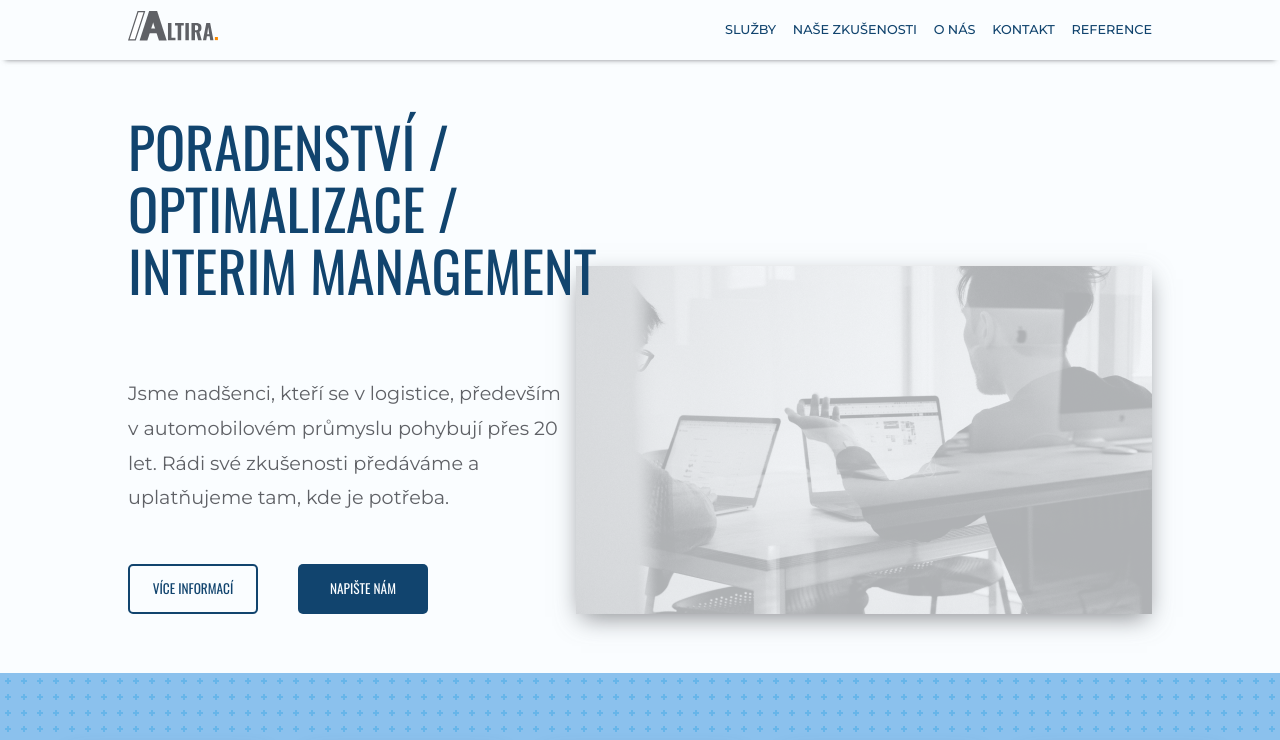
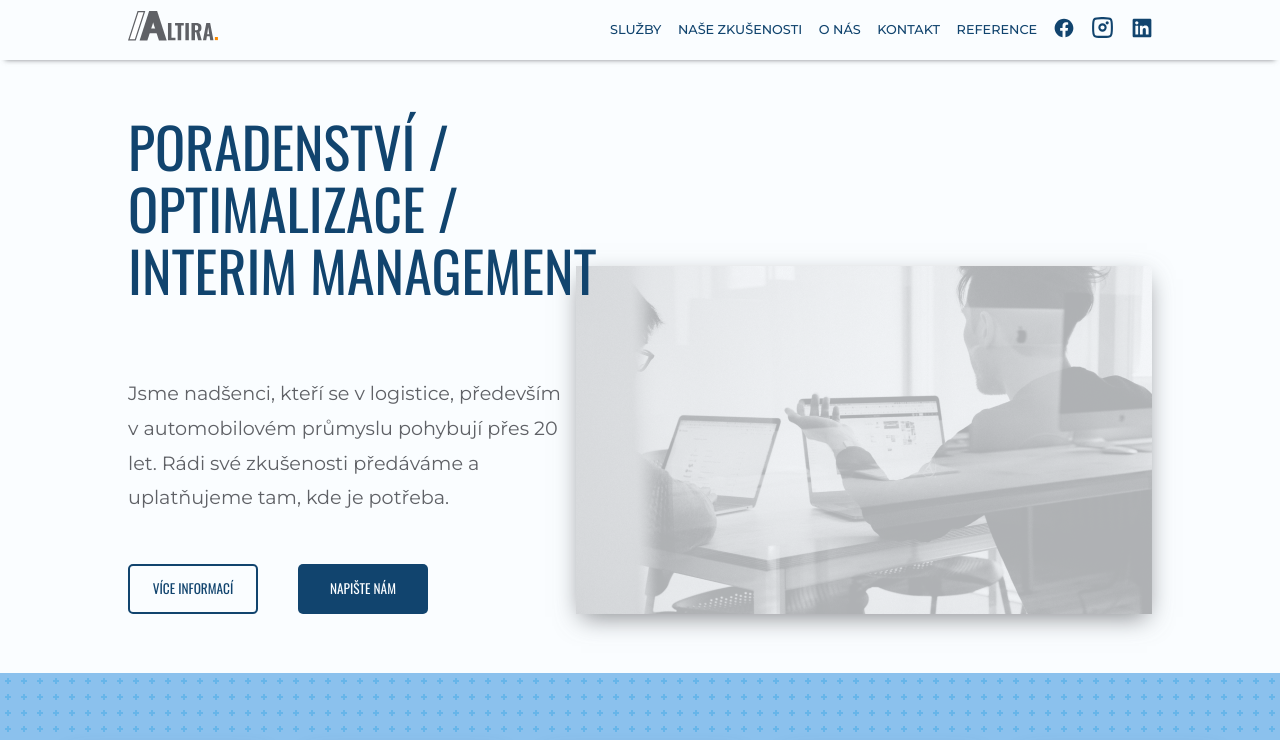
Before and after one commit to queuing4oranges/altira-website, a React (Vite) app: page / in a window 1280 px wide. Shown: the top 740 px of the page. Built offline with nearby package versions, Linux system fonts and the light colour scheme; no server answers.

Commit message:
added social media links

```diff
--- a/src/components/Kontakt.jsx
+++ b/src/components/Kontakt.jsx
@@ -4,6 +4,9 @@ import Envelope from '../icons/Envelope'
 import Phone from '../icons/Phone'
 import swal from 'sweetalert';
 import GoogleMap from '../icons/GoogleMap';
+import Facebook from '../icons/Facebook';
+import Instagram from '../icons/Instagram';
+import Linkedin from '../icons/Linkedin';
 
 export default function Kontakt() {
     const form = useRef();
@@ -55,6 +58,13 @@ export default function Kontakt() {
                             <Phone width={24} height={24} color="#FAFCFF" />
                             <a href="tel:00420 605 700 815">+420 605 700 815</a>
                         </div>
+                        <br />
+
+                        <div className="kontakt__address_details-social">
+                            <a href="https://www.facebook.com/Altira_logistics-121211334246543/" target="_blank"><Facebook color="#FAFCFF" height={24} width={24} /></a>
+                            <a href="https://www.instagram.com/altira_logistics/" target="_blank" rel="noreferrer"><Instagram color="#FAFCFF" height={25} width={25} stroke="#FAFCFF" strokeWidth={2}/></a>
+                            <a href="https://www.linkedin.com/company/altira-s-r-o/" target="_blank" rel="noreferrer"><Linkedin color="#FAFCFF" height={24} width={24} /></a>
+                        </div>
                     </div>
                 </div>
                 <div className="kontakt__address_map">
--- a/src/components/Navbar.jsx
+++ b/src/components/Navbar.jsx
@@ -1,7 +1,10 @@
 import React from "react";
 import { Link } from 'react-scroll';
 import AltiraLogo from "../icons/AltiraLogo";
+import Facebook from "../icons/Facebook";
 import Hamburger from "../icons/Hamburger";
+import Instagram from "../icons/Instagram";
+import Linkedin from "../icons/Linkedin";
 
 export default function Navbar() {
 
@@ -18,13 +21,24 @@ export default function Navbar() {
           <Link activeClass="none" smooth spy to="home-cont" ><AltiraLogo width={92} height={36} /></Link>
         </div>
 
+
+
         <div className="navbar__links">
           <Link onClick={toggleHamburger} activeClass="active" smooth spy to="sluzby-cont" >služby</Link>
           <Link onClick={toggleHamburger} activeClass="active" smooth spy to="zkus-cont" >naše zkušenosti</Link>
           <Link onClick={toggleHamburger} activeClass="active" smooth spy to="onas" >o nás</Link>
           <Link onClick={toggleHamburger} activeClass="active" smooth spy to="kontakt-cont" >kontakt</Link>
           <Link onClick={toggleHamburger} activeClass="active" smooth spy to="refer-cont" >reference</Link>
+
+          <div className="navbar__media">
+            <a href="https://www.facebook.com/Altira_logistics-121211334246543/"
+            target="_blank"><Facebook color="#11446e" height={20} width={20} /></a>
+            <a href="https://www.instagram.com/altira_logistics/" target="_blank" rel="noreferrer"><Instagram color="#11446e" height={25} width={25} stroke="#11446e" strokeWidth={2}/></a>
+            <a href="https://www.linkedin.com/company/altira-s-r-o/" target="_blank" rel="noreferrer"><Linkedin color="#11446e" height={20} width={20} /></a>
+          </div>
         </div>
+
+
       </div>
 
       <div className="mobile-navbar">
--- /dev/null
+++ b/src/icons/Facebook.jsx
@@ -0,0 +1,11 @@
+import React from 'react'
+
+export default function Facebook({ width, height, color }) {
+  return (
+
+<svg fill={color} width={width} height={height} viewBox="0 0 32 32" version="1.1" xmlns="http://www.w3.org/2000/svg">
+{/* <title>facebook</title> */}
+<path d="M30.996 16.091c-0.001-8.281-6.714-14.994-14.996-14.994s-14.996 6.714-14.996 14.996c0 7.455 5.44 13.639 12.566 14.8l0.086 0.012v-10.478h-3.808v-4.336h3.808v-3.302c-0.019-0.167-0.029-0.361-0.029-0.557 0-2.923 2.37-5.293 5.293-5.293 0.141 0 0.281 0.006 0.42 0.016l-0.018-0.001c1.199 0.017 2.359 0.123 3.491 0.312l-0.134-0.019v3.69h-1.892c-0.086-0.012-0.185-0.019-0.285-0.019-1.197 0-2.168 0.97-2.168 2.168 0 0.068 0.003 0.135 0.009 0.202l-0.001-0.009v2.812h4.159l-0.665 4.336h-3.494v10.478c7.213-1.174 12.653-7.359 12.654-14.814v-0z"></path>
+</svg>
+  )
+}
--- /dev/null
+++ b/src/icons/Instagram.jsx
@@ -0,0 +1,12 @@
+import React from 'react'
+
+export default function Instagram({ width, height, color, stroke, strokeWidth }) {
+  return (
+
+<svg width={width} height={height} viewBox="0 0 24 24" fill="none" xmlns="http://www.w3.org/2000/svg">
+<path d="M3 11C3 7.22876 3 5.34315 4.17157 4.17157C5.34315 3 7.22876 3 11 3H13C16.7712 3 18.6569 3 19.8284 4.17157C21 5.34315 21 7.22876 21 11V13C21 16.7712 21 18.6569 19.8284 19.8284C18.6569 21 16.7712 21 13 21H11C7.22876 21 5.34315 21 4.17157 19.8284C3 18.6569 3 16.7712 3 13V11Z" stroke={stroke} strokeWidth={strokeWidth}/>
+<circle cx="16.5" cy="7.5" r="1.5" fill={color}/>
+<circle cx="12" cy="12" r="3" stroke={stroke} strokeWidth={strokeWidth}/>
+</svg>
+  )
+}
--- /dev/null
+++ b/src/icons/Linkedin.jsx
@@ -0,0 +1,10 @@
+import React from 'react'
+
+export default function Linkedin({ color, width, height }) {
+  return (
+
+<svg fill={color} width={width} height={height} viewBox="0 0 32 32" version="1.1" xmlns="http://www.w3.org/2000/svg">
+<path d="M28.778 1.004h-25.56c-0.008-0-0.017-0-0.027-0-1.199 0-2.172 0.964-2.186 2.159v25.672c0.014 1.196 0.987 2.161 2.186 2.161 0.010 0 0.019-0 0.029-0h25.555c0.008 0 0.018 0 0.028 0 1.2 0 2.175-0.963 2.194-2.159l0-0.002v-25.67c-0.019-1.197-0.994-2.161-2.195-2.161-0.010 0-0.019 0-0.029 0h0.001zM9.9 26.562h-4.454v-14.311h4.454zM7.674 10.293c-1.425 0-2.579-1.155-2.579-2.579s1.155-2.579 2.579-2.579c1.424 0 2.579 1.154 2.579 2.578v0c0 0.001 0 0.002 0 0.004 0 1.423-1.154 2.577-2.577 2.577-0.001 0-0.002 0-0.003 0h0zM26.556 26.562h-4.441v-6.959c0-1.66-0.034-3.795-2.314-3.795-2.316 0-2.669 1.806-2.669 3.673v7.082h-4.441v-14.311h4.266v1.951h0.058c0.828-1.395 2.326-2.315 4.039-2.315 0.061 0 0.121 0.001 0.181 0.003l-0.009-0c4.5 0 5.332 2.962 5.332 6.817v7.855z"></path>
+</svg>
+  )
+}
--- a/src/styles/footer.scss
+++ b/src/styles/footer.scss
@@ -36,11 +36,12 @@
   &__mail,
   &__phone {
     display: flex;
+    font-size: 0.8em;
     justify-content: space-between;
     margin: 3px 0;
 
     & a:hover {
-      color: $altira-neonblue;
+      color: $altira-lightblue;
     }
   }
 
--- a/src/styles/kontakt.scss
+++ b/src/styles/kontakt.scss
@@ -89,6 +89,19 @@
         color: $altira-lightblue;
       }
     }
+
+    &-social {
+      & a {
+        margin-left: 0;
+        margin-right: 20px;
+        display: flex;
+        justify-content: center;
+        border: 3px solid transparent;
+        & svg:hover {
+          fill: $altira-lightblue;
+        }
+      }
+    }
   }
 
   &_map {
@@ -177,7 +190,7 @@
         font-size: 0.8em;
         font-style: oblique;
         opacity: 0.5;
-        padding: 15px;
+        padding: 5px;
       }
     }
   }
--- a/src/styles/navbar.scss
+++ b/src/styles/navbar.scss
@@ -21,6 +21,23 @@
   &__logo {
     display: flex;
     width: 20%;
+
+    &:hover {
+      cursor: pointer;
+    }
+  }
+
+  &__media {
+    display: flex;
+    align-items: center;
+
+    & a {
+      margin-left: 0;
+      &:hover {
+        opacity: 0.5;
+        border-bottom: none !important;
+      }
+    }
   }
 
   &__links {
```
